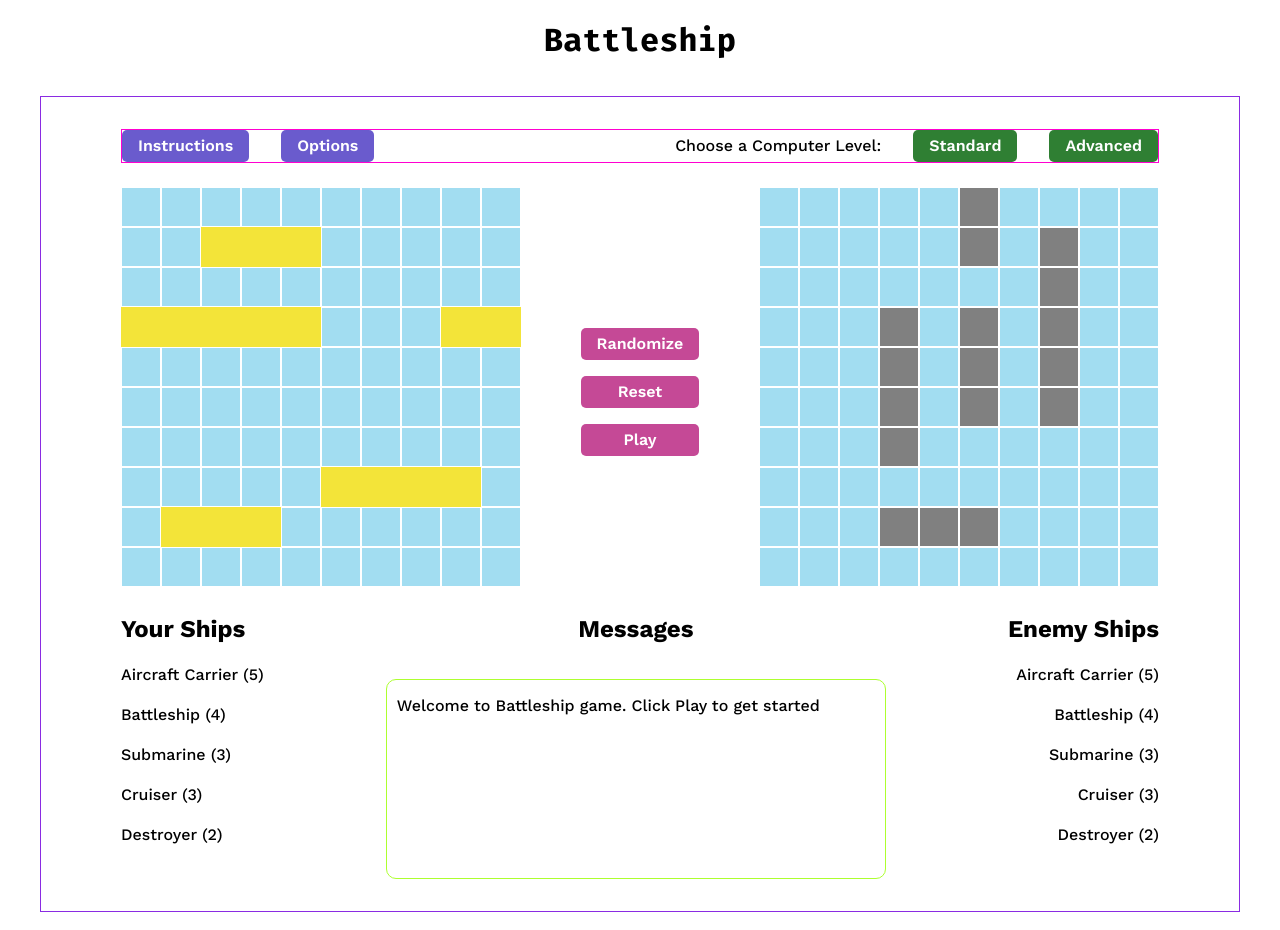
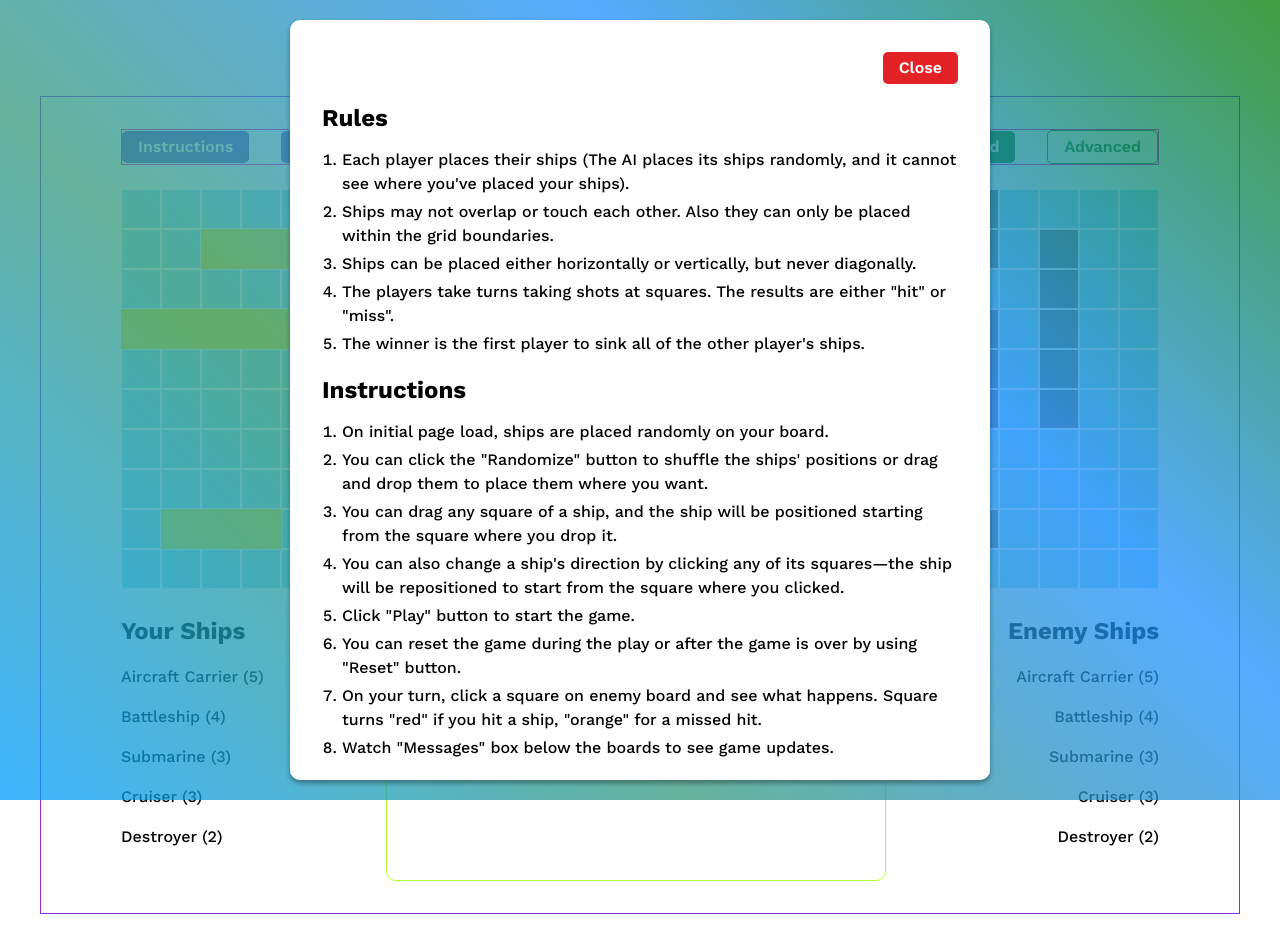
Before and after one commit to py-code314/battleship, a website built with webpack: page src/template.html in a window 1280 px wide. Both pictures are taken after a click on the button "Instructions". Built offline with nearby package versions, Linux system fonts and the light colour scheme.

Commit message:
feat: Add dialog modal and style top buttons
// dom-controller.js
- Add functions to style and unstyle Standard and Advanced buttons.

// index.js
- Add event listener to Instructions button to open a dialog modal.

// template.html
- Add a dialog modal which shows rules & Instructions on button click.

```diff
--- a/src/dom-controller.js
+++ b/src/dom-controller.js
@@ -10,6 +10,8 @@ const messages = document.querySelector('.messages__container')
 const resetButton = document.querySelector('#reset')
 const randomizeButton = document.querySelector('#randomize')
 const playButton = document.querySelector('#play')
+const standardButton = document.querySelector('#standard')
+const advancedButton = document.querySelector('#advanced')
 
 // Create human game board with default ship colors
 export function renderHumanGameBoard(container, board) {
@@ -338,3 +340,23 @@ export function enablePlayButton() {
 export function clearMessages() {
   messages.textContent = ''
 }
+
+// Add styling to Standard button
+export function styleStandardButton() {
+  standardButton.classList.add('green')
+}
+
+// Remove styling from Standard button
+export function unstyleStandardButton() {
+  standardButton.classList.remove('green')
+}
+
+// Add styling to Advanced button
+export function styleAdvancedButton() {
+  advancedButton.classList.add('green')
+}
+
+// Remove styling from Advanced button
+export function unstyleAdvancedButton() {
+  advancedButton.classList.remove('green')
+}
--- a/src/index.js
+++ b/src/index.js
@@ -35,6 +35,10 @@ import {
   clearMessages,
   removeStrikeThrough,
   clearPlayerTurn,
+  styleStandardButton,
+  unstyleStandardButton,
+  styleAdvancedButton,
+  unstyleAdvancedButton,
 } from './aggregator.js'
 
 // Get DOM elements
@@ -43,6 +47,9 @@ const computerGameBoard = document.querySelector('#computer-board')
 const randomizeBtn = document.querySelector('#randomize')
 const resetBtn = document.querySelector('#reset')
 const playBtn = document.querySelector('#play')
+const instructionsBtn = document.querySelector('#instructions')
+const instructionsModal = document.querySelector('#instructions-modal')
+const closeBtn = document.querySelector('#close-btn')
 
 // On page load
 document.addEventListener('DOMContentLoaded', (e) => {
@@ -58,6 +65,7 @@ document.addEventListener('DOMContentLoaded', (e) => {
   animateMessages()
 
   disableResetButton()
+  styleStandardButton()
 })
 
 playBtn.addEventListener('click', () => {
@@ -75,8 +83,12 @@ const computerLevels = document.querySelector('.computer__levels')
 computerLevels.addEventListener('click', (e) => {
   if (e.target.id === 'standard') {
     computerLevel = 'standard'
+    styleStandardButton()
+    unstyleAdvancedButton()
   } else if (e.target.id === 'advanced') {
     computerLevel = 'advanced'
+    styleAdvancedButton()
+    unstyleStandardButton()
   }
 })
 
@@ -220,3 +232,19 @@ humanGameBoard.addEventListener('click', (e) => {
   updateShipDirection(e)
   renderHumanGameBoard(humanGameBoard, humanPlayer.gameBoard.board)
 })
+
+// Event listeners to show and close instructions dialog
+instructionsBtn.addEventListener('click', () => {
+  instructionsModal.showModal()
+})
+
+closeBtn.addEventListener('click', () => {
+  instructionsModal.close()
+})
+
+// Add code for Esc key
+document.addEventListener('keydown', (event) => {
+  if (event.key === 'Escape') {
+    instructionsModal.close()
+  }
+})
--- a/src/styles.css
+++ b/src/styles.css
@@ -36,6 +36,7 @@
   --space-100: 0.625rem;
   --space-200: 0.75rem;
   --space-400: 1rem;
+  --space-600: 1.25rem;
   --space-700: 1.5rem;
   --space-850: 1.875rem;
   --space-900: 2rem;
@@ -49,6 +50,7 @@
   --width-messages: 31.25rem; /* 500px */
   --height-messages: 12.5rem; /* 200px */
   --size-div: 2.5rem;
+  --width-dialog: 43.75rem; /* 700px */
 
   /* Colors */
   --clr-white: hsl(0, 0%, 100%);
@@ -200,8 +202,16 @@ body {
   background-color: var(--clr-slate-blue);
 }
 
-.computer__btn {
+.computer-btn {
+  color: var(--clr-green);
+  border: 1px solid var(--clr-green);
+  background-color: var(--clr-white);
+}
+
+.green {
   background-color: var(--clr-green);
+  color: var(--clr-white);
+  border: none;
 }
 
 .boards-container {
@@ -329,3 +339,81 @@ body {
 .disable {
   pointer-events: none;
 }
+
+.dialog {
+  width: var(--width-dialog);
+  max-block-size: 95%;
+  border: none;
+  border-radius: var(--radius-2);
+  box-shadow: var(--shadow-1);
+  padding: var(--space-900);
+  /* display: flex;
+  flex-direction: column;
+  justify-content: center;
+  align-items: center; */
+
+  /* Place dialog in center of screen */
+  position: fixed;
+  top: 50%;
+  left: 50%;
+  transform: translate(-50%, -50%);
+  animation: popup 0.8s ease-in-out;
+}
+
+/* Animate dialog popup */
+@keyframes popup {
+  0% {
+    transform: translate(-50%, -60%) scale(0.5);
+    opacity: 0;
+  }
+  50% {
+    transform: translate(-50%, -50%) scale(1.1);
+    opacity: 0.5;
+  }
+  100% {
+    transform: translate(-50%, -50%) scale(1);
+    opacity: 1;
+  }
+}
+
+.dialog::backdrop {
+  background-image: linear-gradient(
+    45deg,
+    hsl(203, 100%, 50%),
+    hsl(162, 50%, 40%),
+    hsl(210, 100%, 56%),
+    hsl(120, 100%, 25%)
+  );
+  opacity: 0.75;
+}
+
+.close__btn {
+  display: block;
+  background-color: var(--clr-red);
+  margin-left: auto;
+  margin-block-end: var(--space-400);
+}
+
+
+.rules,
+.instructions {
+  margin-block-end: var(--space-400);
+  /* margin-inline-start: var(--space-700); */
+}
+
+
+
+.rules__heading,
+.instructions__heading {
+  margin-block-end: var(--space-200);
+}
+
+.rules__list,
+.instructions__list {
+  margin-inline-start: var(--space-600);
+}
+
+.rules__item,
+.instructions__item {
+  margin-block-end: var(--space-40);
+}
--- a/src/template.html
+++ b/src/template.html
@@ -13,14 +13,42 @@
     <main class="main">
       <div class="btns-container">
         <div class="intro">
-          <button class="btn intro__btn">Instructions</button>
+          <button class="btn intro__btn" id="instructions">Instructions</button>
+          <dialog class="dialog" id="instructions-modal">
+            <button class="btn close__btn" id="close-btn">Close</button>
+            <div class="rules">
+              <h2 class="rules__heading">Rules</h2>
+              <ol class="rules__list">
+                <li class="rules__item">Each player places their ships (The AI places its ships randomly, and it cannot see where you've placed your ships).</li>
+                <li class="rules__item">Ships may not overlap or touch each other. Also they can only be placed within the grid boundaries.</li>
+                <li class="rules__item">Ships can be placed either horizontally or vertically, but never diagonally.</li>
+                <li class="rules__item">The players take turns taking shots at squares. The results are either "hit" or "miss".</li>
+                <li class="rules__item">The winner is the first player to sink all of the other player's ships.</li>
+
+              </ol>
+            </div>
+            <div class="instructions">
+              <h2 class="instructions__heading">Instructions</h2>
+              <ol class="instructions__list">
+                <li class="instructions__item">On initial page load, ships are placed randomly on your board.</li>
+                <li class="instructions__item">You can click the "Randomize" button to shuffle the ships' positions or drag and drop them to place them where you want.</li>
+                <li class="instructions__item">You can drag any square of a ship, and the ship will be positioned starting from the square where you drop it.</li>
+                <li class="instructions__item">You can also change a ship's direction by clicking any of its squares—the ship will be repositioned to start from the square where you clicked.</li>
+                <li class="instructions__item">Click "Play" button to start the game.</li>
+                <li class="instructions__item">You can reset the game during the play or after the game is over by using "Reset" button.</li>
+                <li class="instructions__item">On your turn, click a square on enemy board and see what happens. Square turns "red" if you hit a ship, "orange" for a missed hit.</li>
+                <li class="instructions__item">Watch "Messages" box below the boards to see game updates.</li>
+
+              </ol>
+            </div>
+          </dialog>
           <button class="btn intro__btn">Options</button>
         </div>
         <div class="computer">
           <p class="computer__text">Choose a Computer Level:</p>
           <div class="computer__levels">
-            <button class="btn computer__btn" id="standard">Standard</button>
-            <button class="btn computer__btn" id="advanced">Advanced</button>
+            <button class="btn computer-btn standard-btn" id="standard">Standard</button>
+            <button class="btn computer-btn advanced-btn" id="advanced">Advanced</button>
           </div>
         </div>
       </div>
```
Also changed, not shown: src/aggregator.js (+8 -0 lines).
